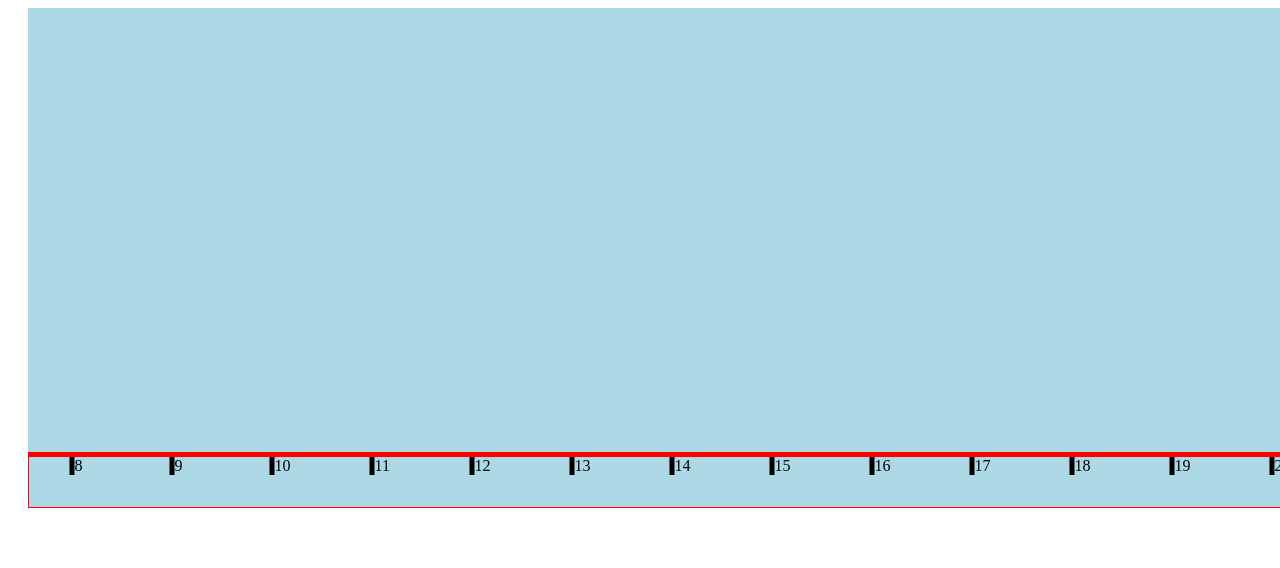
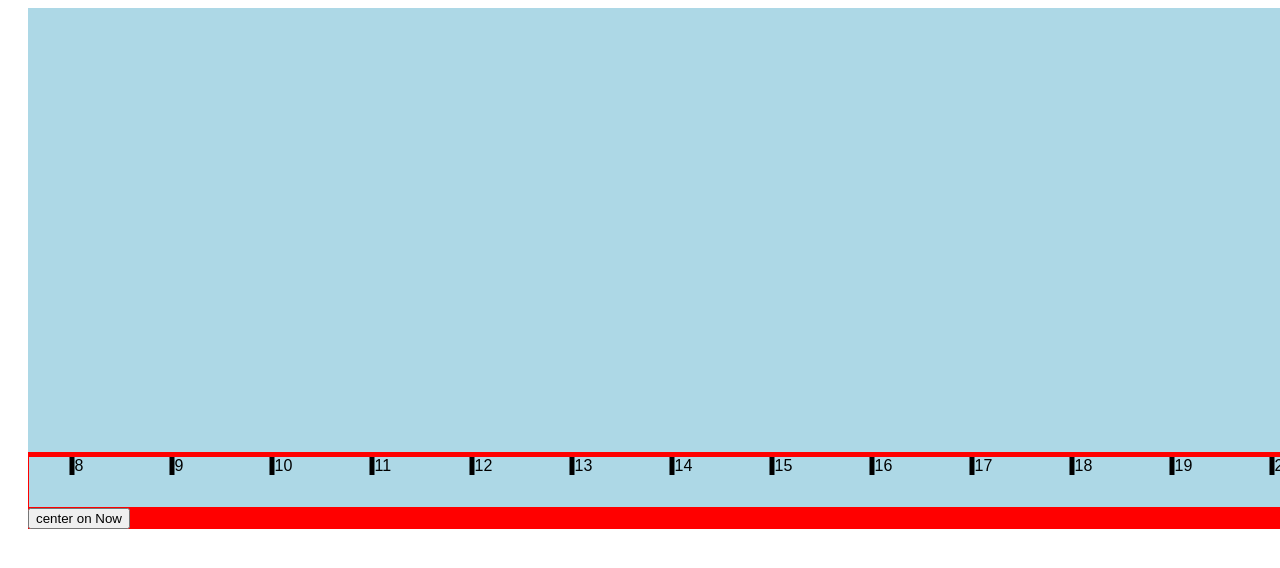
Before and after one commit to mormotomyia/Tymeline, a website with bundled scripts: page src/index.html in a window 1280 px wide. Shown: the top 568 px of the page. Built offline with nearby package versions, Linux system fonts and the light colour scheme.

Commit message:
centering possible

```diff
--- /dev/null
+++ b/src/components/displayElements/DataManager.ts
@@ -0,0 +1,3 @@
+export class DataManager{
+
+}
--- a/src/components/mormoTable.ts
+++ b/src/components/mormoTable.ts
@@ -1,7 +1,7 @@
-import { IBaseTableData, ITableData } from "../interfaces/IObject";
+import { IBaseTableData, ITableData, ITableDataEntry } from "../interfaces/IObject";
 import { ITableOptions } from "../interfaces/ITableOptions";
 import { TableData } from "./movableObject";
-import { Timeline, Transform } from "./Timeline";
+import { Timeline, Transform } from "./timeline/Timeline";
 import Component from "./Component";
 import { DomItems } from "./DomItems";
 
@@ -23,9 +23,39 @@ export class MormoTable extends Component{
         if (this.tableOptions?.dates===undefined){
             this.tableOptions.dates = {start: new Date(new Date().getTime()-(7*24*3600*1000)), end:new Date(new Date().getTime()+(7*24*3600*1000))};
         }
-
+        this.createDom()
         // this.dom.
         // this.body = document.createElement(elementType)
+
+
+
+        // propertyClasses
+        this.timeline = new Timeline(this.dom,this.tableOptions.dates.start,this.tableOptions.dates?.end)
+
+
+        this.styleTimeline()
+
+        if (this.tableOptions){
+            this.dom.dom.tableContainer.style.width = `${this.tableOptions.size.width}px`
+            this.dom.dom.tableContainer.style.height = `${this.tableOptions.size.height}px`
+            this.dom.dom.root.classList.add('mormo-timeline')
+            this.dom.dom.innerContainer.classList.add('mormo-inner-container')
+            // this.dom.dom.root.style.width = `${this.tableOptions.size.width}px`
+            // this.dom.dom.root.style.height = `${this.tableOptions.size.height}px`
+            if(this.tableOptions.colorschema){
+                this.dom.dom.tableContainer.style.color = `${this.tableOptions.colorschema.text}`
+                this.dom.dom.tableContainer.style.backgroundColor = `${this.tableOptions.colorschema.background}`
+            }
+        }
+
+
+
+        // this.dom.tableContainer.style.borderRadius= '10px';
+        this.dom.dom.tableContainer.style.padding= '0px';
+        this.dom.dom.tableContainer.style.margin= '0px';
+    }
+
+    private createDom(){
         this.dom.dom.root = document.createElement('div')
         this.dom.dom.innerContainer = document.createElement('div')
         this.dom.dom.tableContainer = document.createElement('div')
@@ -49,38 +79,14 @@ export class MormoTable extends Component{
         this.dom.dom.root.onmousemove = this.drag.bind(this)
         this.dom.dom.root.oncontextmenu = (event:Event) => event.preventDefault();
 
-        // propertyClasses
-        this.timeline = new Timeline(this.dom,this.tableOptions.dates.start,this.tableOptions.dates?.end)
-
-
-        // console.log(this.timeline.left)
-        // console.log(this.timeline.right)
-
-
-        // this.dom.root.addEventListener('wheel',this.changeZoom)
-        this.styleTimeline()
-
-        if (this.tableOptions){
-
-            this.dom.dom.tableContainer.style.width = `${this.tableOptions.size.width}px`
-            this.dom.dom.tableContainer.style.height = `${this.tableOptions.size.height}px`
-            this.dom.dom.root.style.width = `${this.tableOptions.size.width}px`
-            this.dom.dom.root.style.height = `${this.tableOptions.size.height}px`
-            if(this.tableOptions.colorschema){
-                this.dom.dom.tableContainer.style.color = `${this.tableOptions.colorschema.text}`
-                this.dom.dom.tableContainer.style.backgroundColor = `${this.tableOptions.colorschema.background}`
-            }
-        }
-
-
-
-        // this.dom.tableContainer.style.borderRadius= '10px';
-        this.dom.dom.tableContainer.style.padding= '0px';
-        this.dom.dom.tableContainer.style.margin= '0px';
+        this.dom.dom.defaultButton = document.createElement('button')
+        this.dom.dom.defaultButton.innerHTML='center on Now'
+        this.dom.dom.defaultButton.onclick = () => this.timeline.centerOnToday()
+        this.dom.dom.root.appendChild(this.dom.dom.defaultButton)
     }
 
 
-    styleTimeline(){
+    private styleTimeline(){
         // this.root.style.margin="20px";
 
         this.root?this.root.style.paddingLeft= "20px":null
@@ -108,8 +114,8 @@ export class MormoTable extends Component{
     drag(event:MouseEvent){
         // console.log(event.buttons)
         if (event.buttons == 1){
-            console.log(this.timeline.timeframe)
-            console.log(event.movementX*this.timeline.timeframe*0.01)
+            // console.log(this.timeline.timeframe)
+            // console.log(event.movementX*this.timeline.timeframe*0.01)
             this.timeline.updateScale('linear',-event.movementX*this.timeline.timeframe/(1000*1000))
             this.timeline.render()
             // this.timeline.applyTransform(transform)
@@ -129,21 +135,30 @@ export class MormoTable extends Component{
     updateTable(objects:{[key:number]:IBaseTableData}): void
     updateTable(objects:Array<ITableData>) : void
 
-    updateTable(objects:{[key:number]:IBaseTableData} | Array<ITableData> ){
+    updateTable(objects:{[key:number]:IBaseTableData} | Array<ITableDataEntry> ){
         if (Array.isArray(objects)){
             objects.forEach((element) => {
             // this.tableData.
+            if (element.length)
             this.tableData.set(element.id.toString(),
-                new TableData(element.id,element.length,element.start,element.content)
+            new TableData(element.id,element.content,element.start,element.length)
             )
+            if (element.end)
+            this.tableData.set(element.id.toString(),
+                    new TableData(element.id,element.content,element.start,element.end)
+                )
             })
         }
         else{
             Object.entries(objects).forEach((e) => {
                 const element= e[1]
+                if (element.length)
                 this.tableData.set(e[0],
-                new TableData(e[0],element.length,element.start,element.content)
+                new TableData(e[0],element.content,element.start,element.length)
                 )
+                if (element.end)
+                this.tableData.set(e[0],
+                    new TableData(e[0],element.content,element.start,element.end))
             })
         }
 
@@ -153,25 +168,35 @@ export class MormoTable extends Component{
     setTable(objects:{[key:number]:IBaseTableData}): void
     setTable(objects:Array<ITableData>) : void
 
-    setTable(objects:{[key:number]:IBaseTableData} | Array<ITableData> ){
+    setTable(objects:{[key:number]:IBaseTableData} | Array<ITableDataEntry> ){
         this.tableData.clear()
-        if (Array.isArray(objects)){
-            objects.forEach((element) => {
-            this.tableData.set(element.id.toString(),
-                new TableData(element.id,element.length,element.start,element.content)
-            )
-            })
-        }
-        else{
-            Object.entries(objects).forEach((e) => {
-                const element= e[1]
-                this.tableData.set(e[0],
-                new TableData(e[0],element.length,element.start,element.content)
-                )
-            })
-        }
+        this.updateTable(objects)
+        // if (Array.isArray(objects)){
+        //     objects.forEach((element) => {
+        //         if (element.length)
+        //         this.tableData.set(element.id.toString(),
+        //             new TableData(element.id,element.content,element.start,element.length)
+        //         )
+        //         if (element.end)
+        //         this.tableData.set(element.id.toString(),
+        //             new TableData(element.id,element.content,element.start,element.end)
+        //         )
+        //     })
+        // }
+        // else{
+        //     Object.entries(objects).forEach((e) => {
+        //         const element= e[1]
+        //         if (element.length)
+        //         this.tableData.set(e[0],
+        //             new TableData(e[0],element.content,element.start,element.length)
+        //         )
+        //         if (element.end)
+        //         this.tableData.set(e[0],
+        //             new TableData(e[0],element.content,element.start,element.end))
+        //     })
+        // }
 
-        console.log(this.tableData)
+        // console.log(this.tableData)
     }
 
     render(){
--- a/src/components/movableObject.ts
+++ b/src/components/movableObject.ts
@@ -1,7 +1,9 @@
 import Component from "./Component";
 import {  ITableData } from "../interfaces/IObject";
 import { } from "../interfaces/ITableOptions";
-import { } from "./Timeline";
+import { } from "./timeline/Timeline";
+import dayjs from "dayjs";
+import { type } from "node:os";
 
 
 
@@ -10,13 +12,39 @@ import { } from "./Timeline";
 
 export class TableData implements ITableData {
     id: string | number;
-    length: number;
-    start: number;
+    // length: number;
+
+    start: dayjs.Dayjs;
+    end:dayjs.Dayjs
     content: { text: string; };
-    constructor(id:number|string,length:number,start:number,content:{text:string}){
+
+
+    constructor(id:number|string,content:{text:string},start:number|string|dayjs.Dayjs,length:number)
+    constructor(id:number|string,content:{text:string},start:number|string|dayjs.Dayjs,end:number|string|dayjs.Dayjs)
+    constructor(id:number|string,content:{text:string},start:number|string|dayjs.Dayjs,end?:number|string|dayjs.Dayjs,length?:number,){
+        if (typeof(start)==='number'){
+            this.start = dayjs(start)
+        } else if (typeof(start)==='string'){
+            this.start = dayjs(start)
+        } else {
+            this.start = start
+        }
+
+        if (length){
+            this.end = this.start.add(length/1000,'second')
+        } else if(end){
+            if (typeof(end)==='number'){
+                this.end = dayjs(end)
+            } else if (typeof(end)==='string'){
+                this.end = dayjs(end)
+            } else {
+                this.end = end
+            }
+        }else{
+            this.end = this.start
+        }
+
         this.id = id;
-        this.length = length
-        this.start = start;
         this.content = content;
     }
 }
--- a/src/components/TimeStep.ts
+++ b/src/components/timeline/TimeStep.ts
@@ -227,10 +227,10 @@ export class TimeStep{
         if (stepYear*10 > minimumStep)          {this.scale = 'year';        this.step = 10;}
         if (stepYear*5 > minimumStep)           {this.scale = 'year';        this.step = 5;}
         if (stepYear > minimumStep)             {this.scale = 'year';        this.step = 1;}
-        if (stepMonth*3 > minimumStep)          {this.scale = 'month';       this.step = 3;}
-        // if (stepMonth > minimumStep)            {this.scale = 'month';       this.step = 1;}
+        if (stepMonth*2 > minimumStep)          {this.scale = 'month';       this.step = 3;}
+        if (stepMonth > minimumStep)            {this.scale = 'month';       this.step = 1;}
         // if (stepDay*7 > minimumStep && this.options.showWeekScale)            {this.scale = 'week';        this.step = 1;}
-        if (stepDay*45 > minimumStep)            {this.scale = 'day';         this.step = 4;}
+        if (stepDay*5 > minimumStep)            {this.scale = 'day';         this.step = 4;}
         if (stepDay*2 > minimumStep)            {this.scale = 'day';         this.step = 2;}
         if (stepDay > minimumStep)              {this.scale = 'day';         this.step = 1;}
         if (stepDay/2 > minimumStep)            {this.scale = 'weekday';     this.step = 1;}
@@ -250,6 +250,8 @@ export class TimeStep{
         if (stepMillisecond*10 > minimumStep)   {this.scale = 'millisecond'; this.step = 10;}
         if (stepMillisecond*5 > minimumStep)    {this.scale = 'millisecond'; this.step = 5;}
         if (stepMillisecond > minimumStep)      {this.scale = 'millisecond'; this.step = 1;}
+        // console.log(minimumStep/1000/3600)
+        // console.log(this.scale)
     }
 
   /**
--- a/src/components/Timeline.ts
+++ b/src/components/timeline/Timeline.ts
@@ -1,6 +1,6 @@
 import moment from "moment";
 import TimeStep from "./TimeStep";
-import { IObject } from "../interfaces/IObject";
+import { IObject } from "../../interfaces/IObject";
 import dayjs, { Dayjs } from "dayjs";
 
 const MAX = 1000;
@@ -84,18 +84,39 @@ export class Timeline {
 
     }
 
+    centerOnToday(){
+
+        const now = dayjs()
+
+
+        const left = now.subtract(this.timeframe/(1000*2),'second')
+        const right = now.add(this.timeframe/(1000*2),'second')
+
+        // console.log(this.timeframe)
+        // console.log(now)
+        // // this.left = now.subtract(this.timeframe/(1000*2),'second')
+        // // this.right = now.add(this.timeframe/(1000*2),'second')
+        // console.log(this.left)
+        // console.log(this.right)
+        this.updateScale('linear', left,right);
+        this.render()
+    }
+
     get timeframe(){
         return this.right.diff(this.left);
     }
 
 
 
+    updateScale(type:'absolute'): void
     updateScale(type:'stepsize'): void
     updateScale(type:'linear', a: number): void
     updateScale(type:'zoom', a: number,b: number): void
     updateScale(type:'linear', a: dayjs.Dayjs, b: dayjs.Dayjs): void
     updateScale(type:string, a?: dayjs.Dayjs | number, b?: dayjs.Dayjs|number): void {
         switch (type) {
+            case 'absolute':
+                break
             case 'linear':
                 if (a&&b){
                     this.left = <dayjs.Dayjs>a
@@ -112,17 +133,11 @@ export class Timeline {
 
                     const zoom = this.timeframe/(1000 * 10)
                     const factor =  <number>b/this.domElement.dom.timeContainer.getBoundingClientRect().width
+                    a =a>0?1:-1
+                    this.left = this.left.add(-a*zoom*factor,'second')
 
-                    a =a>0?1:-1
-                    console.log(a)
-                    // console.log(factor)
-                    // console.log(this.left)
-                    this.left = this.left.add(-a*zoom*factor,'second')
-                    // console.log(this.left)
                     this.right = this.right.add(a*zoom*(1-factor),'second')
-                    // console.log(factor)
-                    // console.log(a)
-                    // console.log(b)
+
                 }
                 break;
             case 'stepsize':
@@ -130,7 +145,9 @@ export class Timeline {
             default:
                 break;
         }
-        console.log(this.timeframe)
+
+
+        // console.log(this.timeframe)
         const minStep = this.timeframe / (this.domElement.dom.timeContainer.getBoundingClientRect().width / 80)
         // console.log(minStep/1000/3600)
         this.timestep.updateScale(this.left, this.right, minStep)
@@ -147,7 +164,7 @@ export class Timeline {
         // console.log(minStep/1000/3600)
         // this.timestep.updateScale(this.left,this.right,minStep)
         this.domElement.domItems.clearLegend()
-        console.log('___')
+        // console.log('___')
 
 
         while (this.timestep.hasNext()&& count < MAX){
--- a/src/css/timeline.css
+++ b/src/css/timeline.css
@@ -1,13 +1,21 @@
 .mormo-time-element{
     border-width:5px;
-    text-align:center;
+    text-align:left;
     border-style: none;
     border-left-style: solid;
     border-color: black;
     position: absolute;
     box-sizing: border-box;
+    font-family: sans-serif;
     /* timeElement.style.borderWidth = 'none '
             timeElement.style.borderStyle = 'none'
             timeElement.style.borderLeftStyle = 'solid'
             timeElement.style.borderColor = 'Black' */
 }
+.mormo-timeline{
+    position: relative;
+    width: fit-content;
+}
+.mormo-inner-container{
+    position: relative;
+}
```
Also changed, not shown: src/interfaces/IObject.ts (+13 -3 lines).
